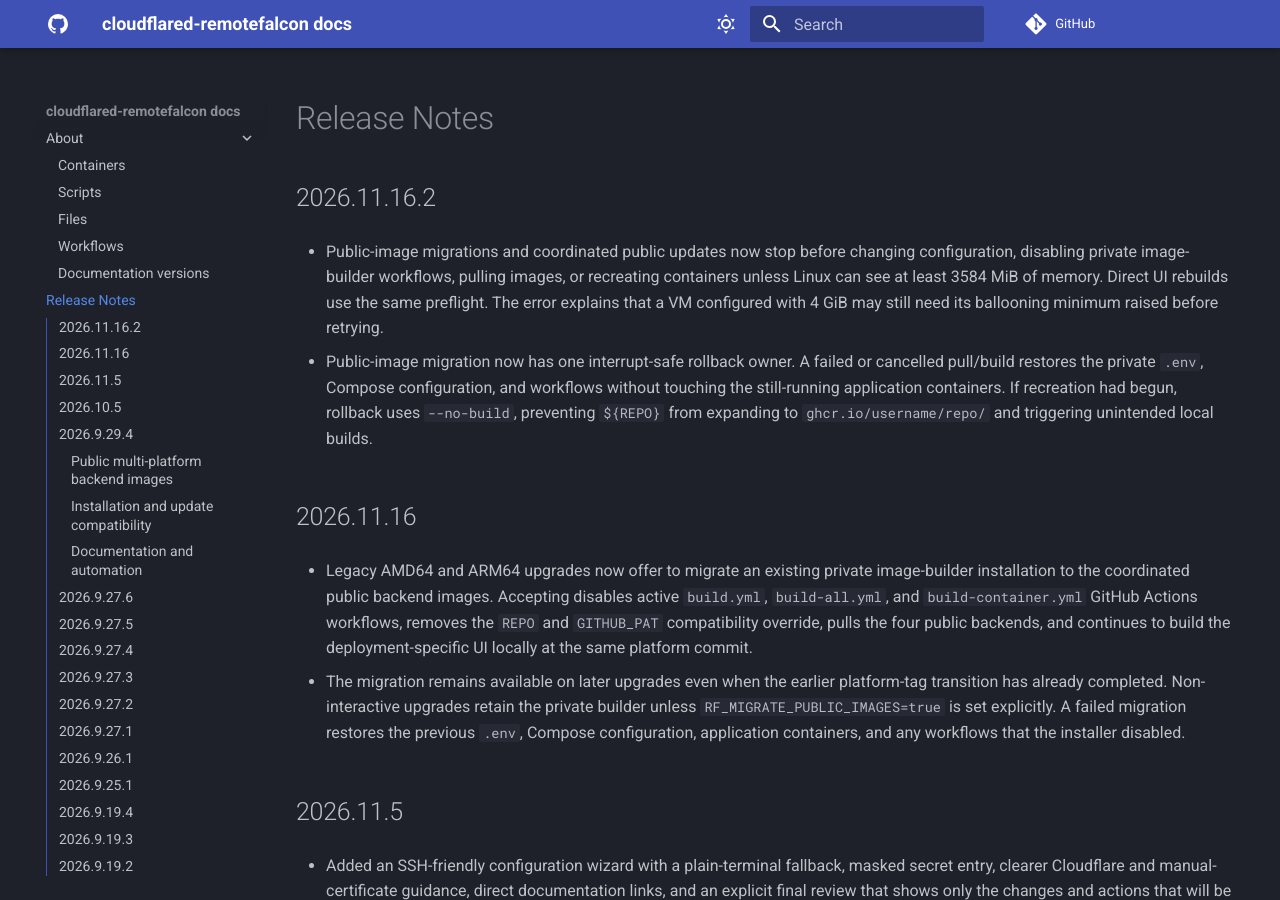
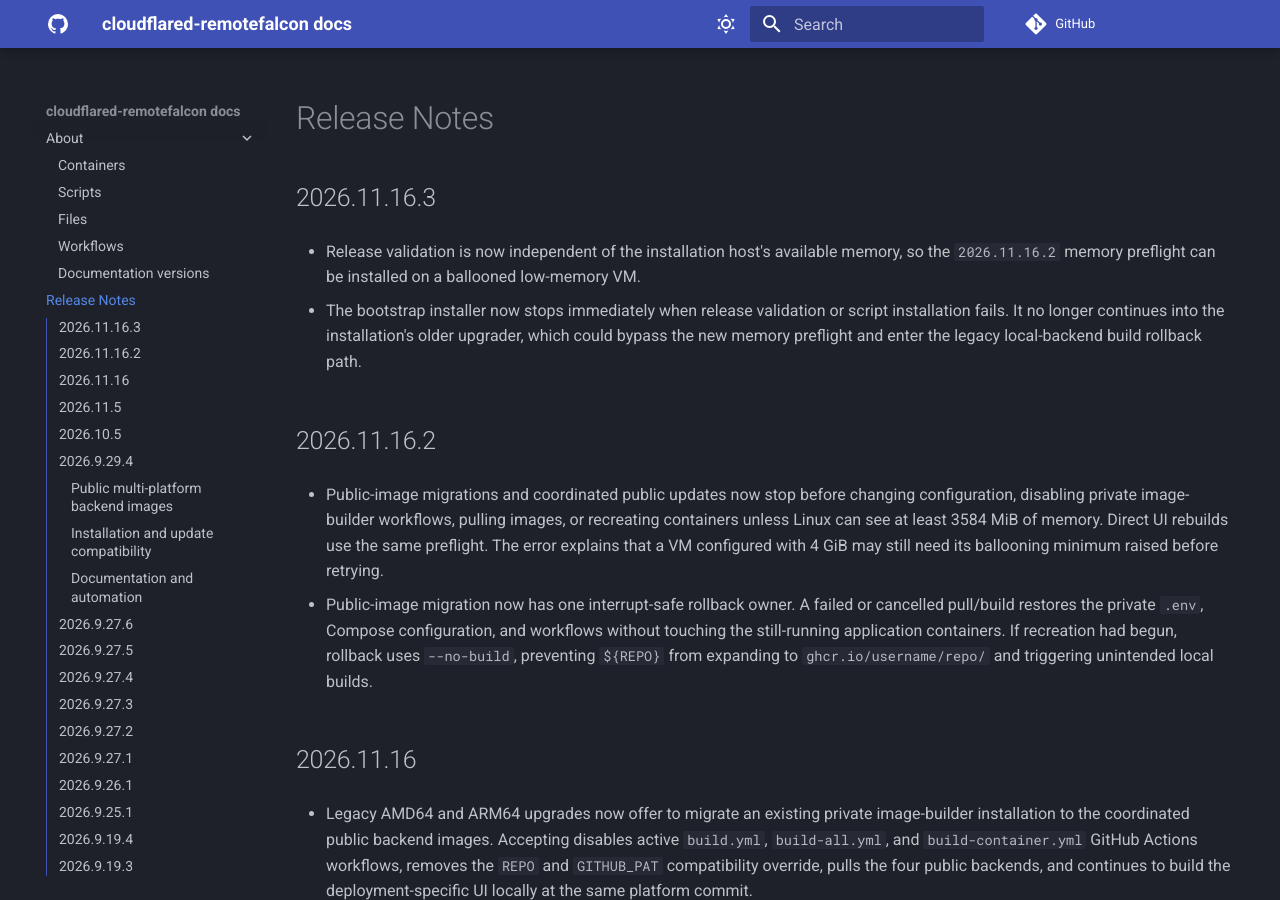
Before and after one commit to Ne0n09/cloudflared-remotefalcon, an MkDocs documentation site: the page built from docs/release-notes.md, in a window 1280 px wide and 900 px high. Built offline with MkDocs 1.6.1 and Material for MkDocs 9.7.7, drawn with Linux system fonts in a browser that asks for light colours; comment, search, counter and statistics services are not loaded; the version menu is left out.

Commit message:
Stop upgrades after release validation failure

```diff
--- a/docs/release-notes.md
+++ b/docs/release-notes.md
@@ -1,4 +1,10 @@
 # Release Notes
+
+## 2026.11.16.3
+
+- Release validation is now independent of the installation host's available memory, so the `2026.11.16.2` memory preflight can be installed on a ballooned low-memory VM.
+
+- The bootstrap installer now stops immediately when release validation or script installation fails. It no longer continues into the installation's older upgrader, which could bypass the new memory preflight and enter the legacy local-backend build rollback path.
 
 ## 2026.11.16.2
 
```
Also changed, not shown: 3 other files.
